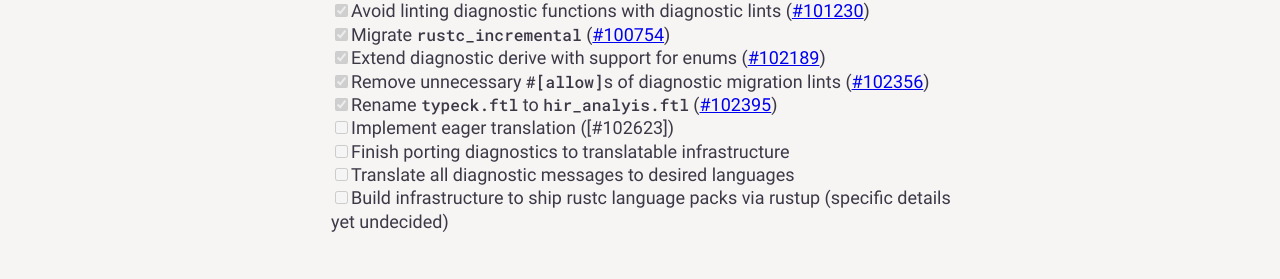
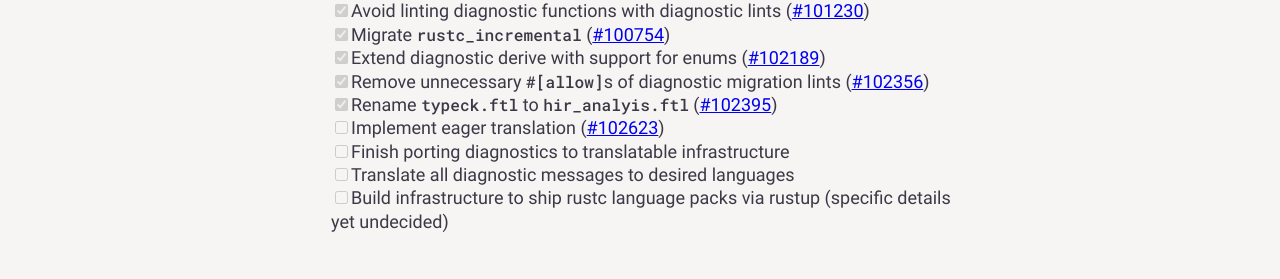
Before and after one commit to yijunyu/trusted-programming.github.io, a Jekyll site: the page built from articles/work-in-progress/Compiler/DiagnosticsTranslation.md, in a window 1280 px wide. Shown: the part 1812-2091 px from the top of the page. Built offline with Jekyll 4.4.1, drawn with Linux system fonts in a browser that asks for light colours; part of the change alters nothing that is shown.

```diff
--- a/articles/work-in-progress/Compiler/DiagnosticsTranslation.md
+++ b/articles/work-in-progress/Compiler/DiagnosticsTranslation.md
@@ -112,6 +112,7 @@ languages.
 [#102189]: https://github.com/rust-lang/rust/pull/102189
 [#102356]: https://github.com/rust-lang/rust/pull/102356
 [#102395]: https://github.com/rust-lang/rust/pull/102395
+[#102623]: https://github.com/rust-lang/rust/pull/102623
 [rustc-dev-guide#1333]: https://github.com/rust-lang/rustc-dev-guide/pull/1333
 [rustc-dev-guide#1363]: https://github.com/rust-lang/rustc-dev-guide/pull/1363
 [rustc-dev-guide#1377]: https://github.com/rust-lang/rustc-dev-guide/pull/1377
```
